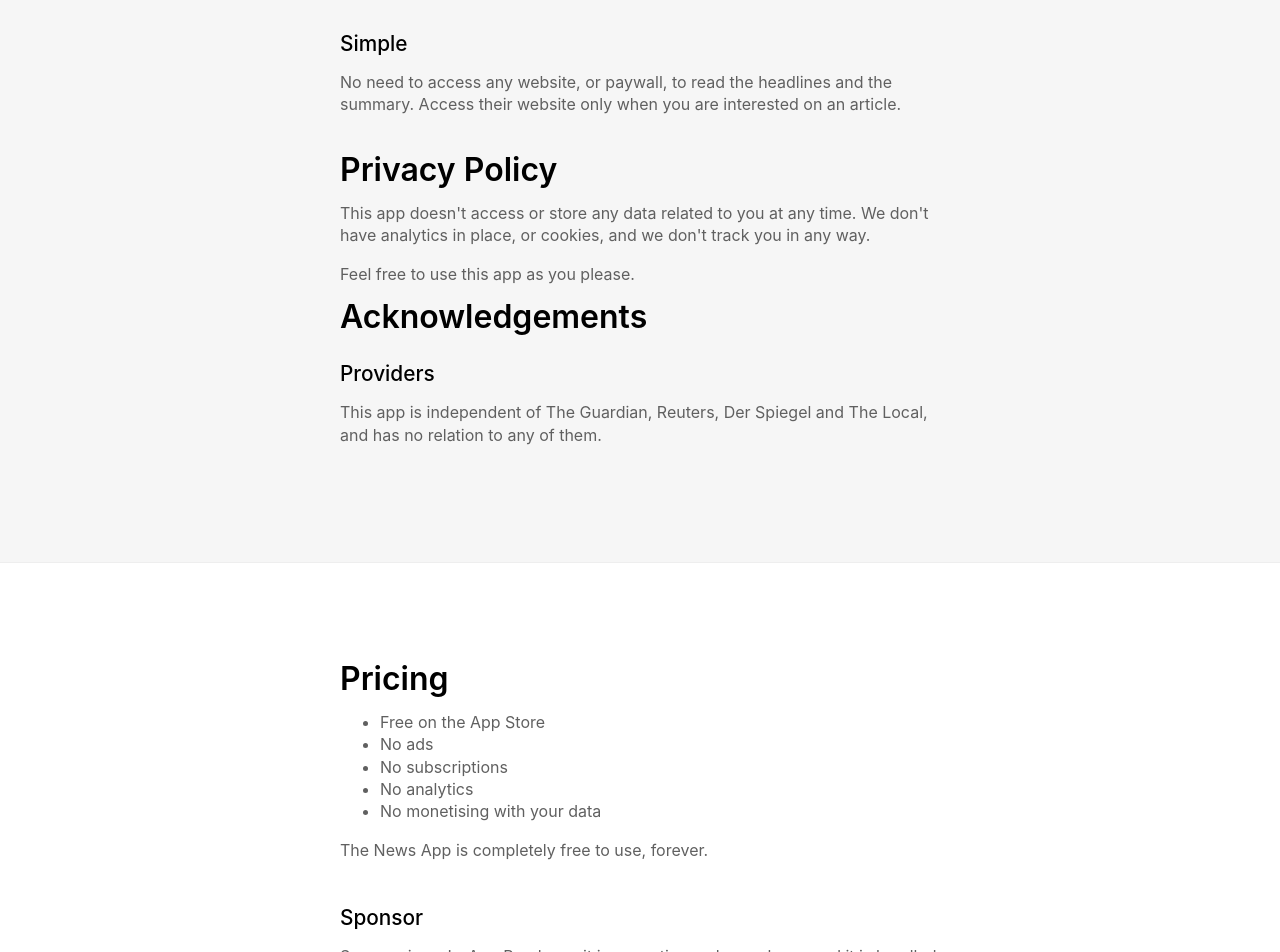
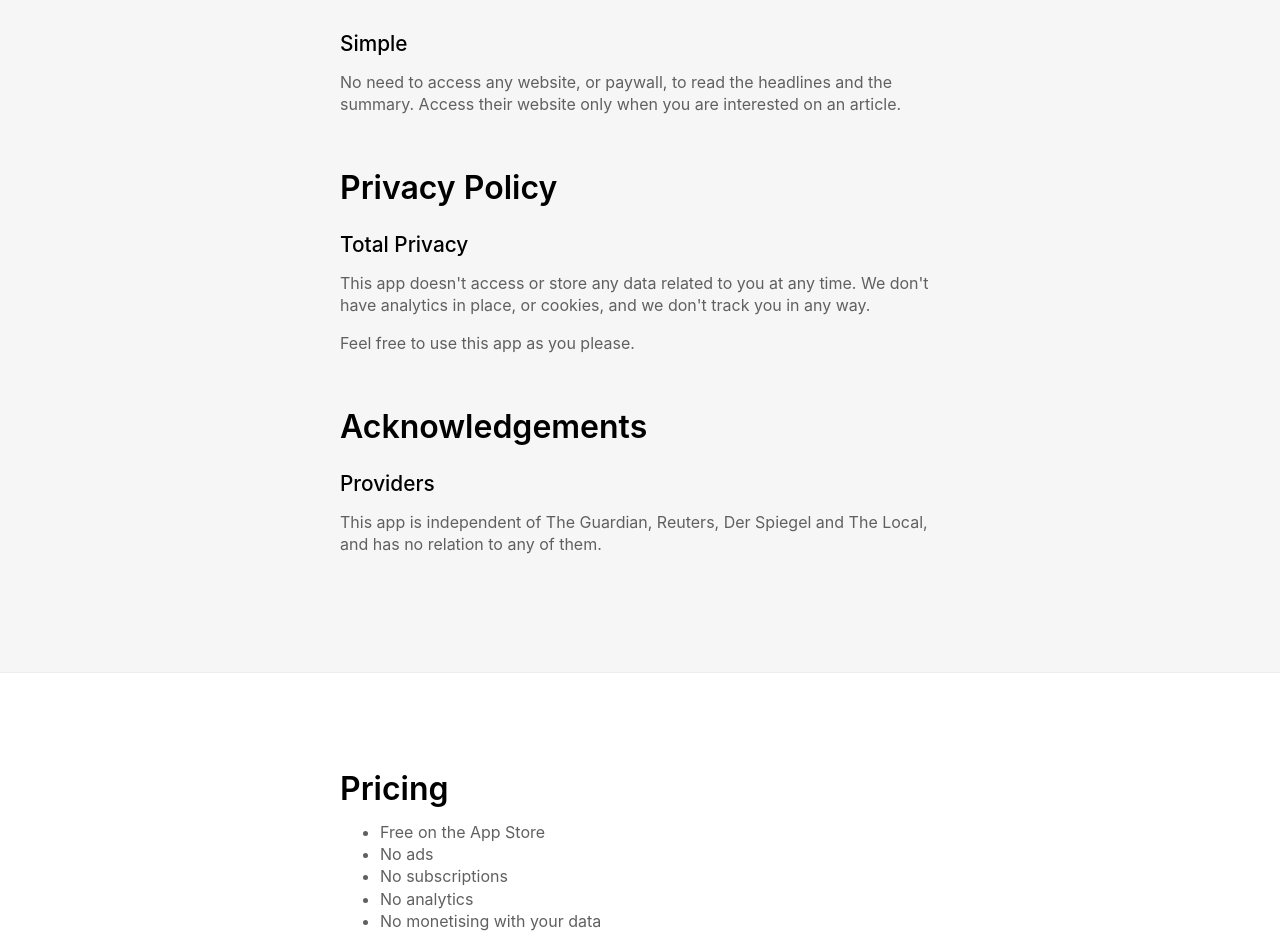
Before and after one commit to appthenews/about, a plain HTML site: page index.html in a window 1280 px wide. Shown: the part 1219-2171 px from the top of the page. Drawn offline with Linux system fonts and the light colour scheme.

Commit message:
Update index

```diff
--- a/index.html
+++ b/index.html
@@ -50,14 +50,18 @@
                 <p>
                     No need to access any website, or paywall, to read the headlines and the summary. Access their website only when you are interested on an article.
                 </p>
-            <br />
+    </div>
+    <div class="content">
         <h2>Privacy Policy</h2>
+            <h3>Total Privacy</h3>
                 <p>
                     This app doesn't access or store any data related to you at any time. We don't have analytics in place, or cookies, and we don't track you in any way.
                 </p>
                 <p>
                     Feel free to use this app as you please.
                 </p>
+    </div>
+    <div class="content">
         <h2>Acknowledgements</h2>
             <h3>Providers</h3>
                 <p>
```
Lines whose indentation alone changed are shown as unchanged.
